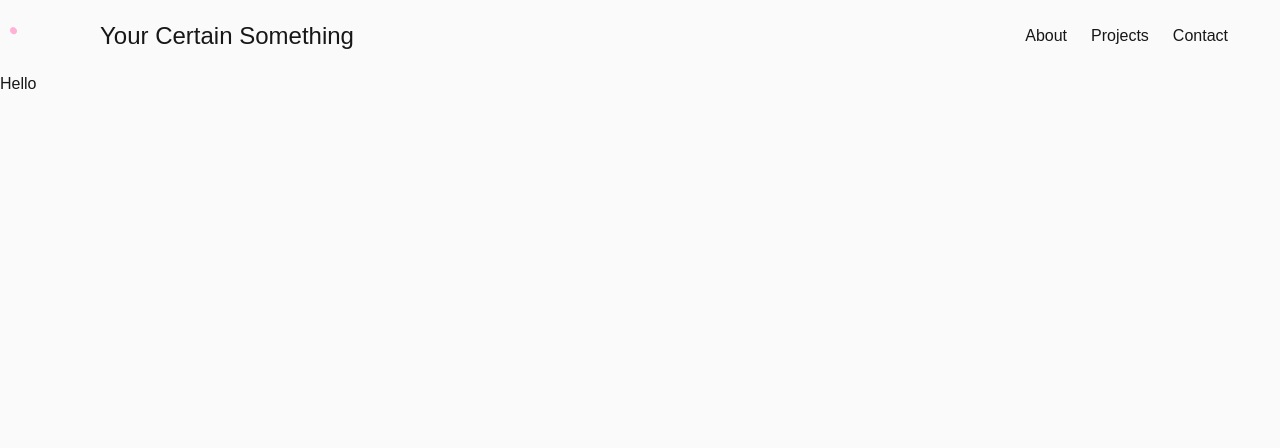
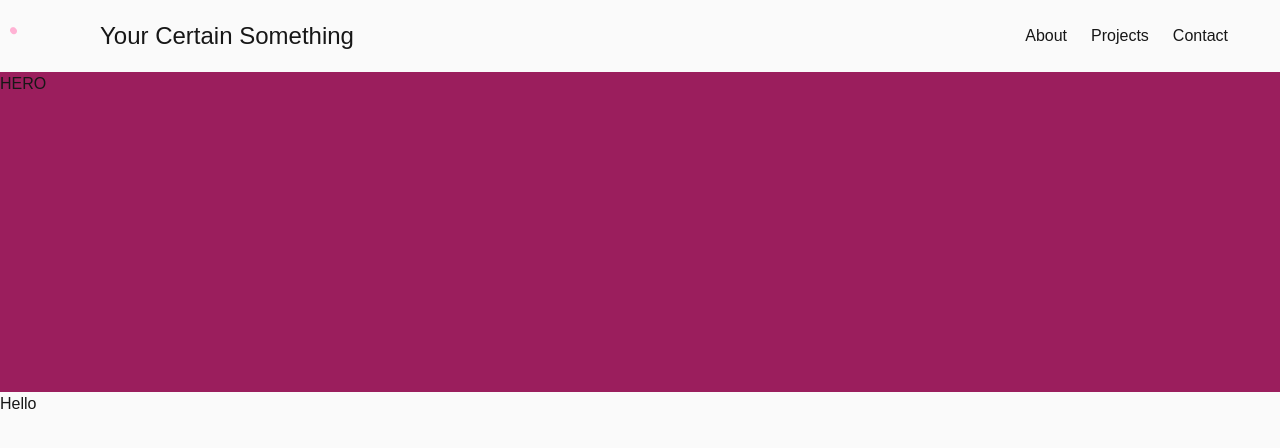
Before and after one commit to SyntaxxSensei/yourcertainsomething, a Next.js app: page / in a window 1280 px wide. Shown: the top 448 px of the page. Built offline with nearby package versions, Linux system fonts and the light colour scheme.

Commit message:
Added hero and colour

```diff
--- a/src/app/globals.css
+++ b/src/app/globals.css
@@ -5,6 +5,7 @@
 :root {
   --background: #fafafa;
   --foreground: #171717;
+  --hero: #9b1e5d;
 }
 
 body {
--- a/src/app/page.tsx
+++ b/src/app/page.tsx
@@ -1,5 +1,10 @@
+import Hero from "@/components/Hero";
+
 export default function Home() {
   return (
-    <div>Hello</div>
+    <>
+      <Hero />
+      <div>Hello</div>
+    </>
   );
 }
--- /dev/null
+++ b/src/components/Hero.tsx
@@ -0,0 +1,7 @@
+export default function Hero() {
+    return (
+        <div className="bg-hero h-80">
+            <p>HERO</p>
+        </div>
+    );
+}
--- a/tailwind.config.ts
+++ b/tailwind.config.ts
@@ -11,6 +11,7 @@ const config: Config = {
       colors: {
         background: "var(--background)",
         foreground: "var(--foreground)",
+        hero: "var(--hero)"
       },
     },
   },
```
